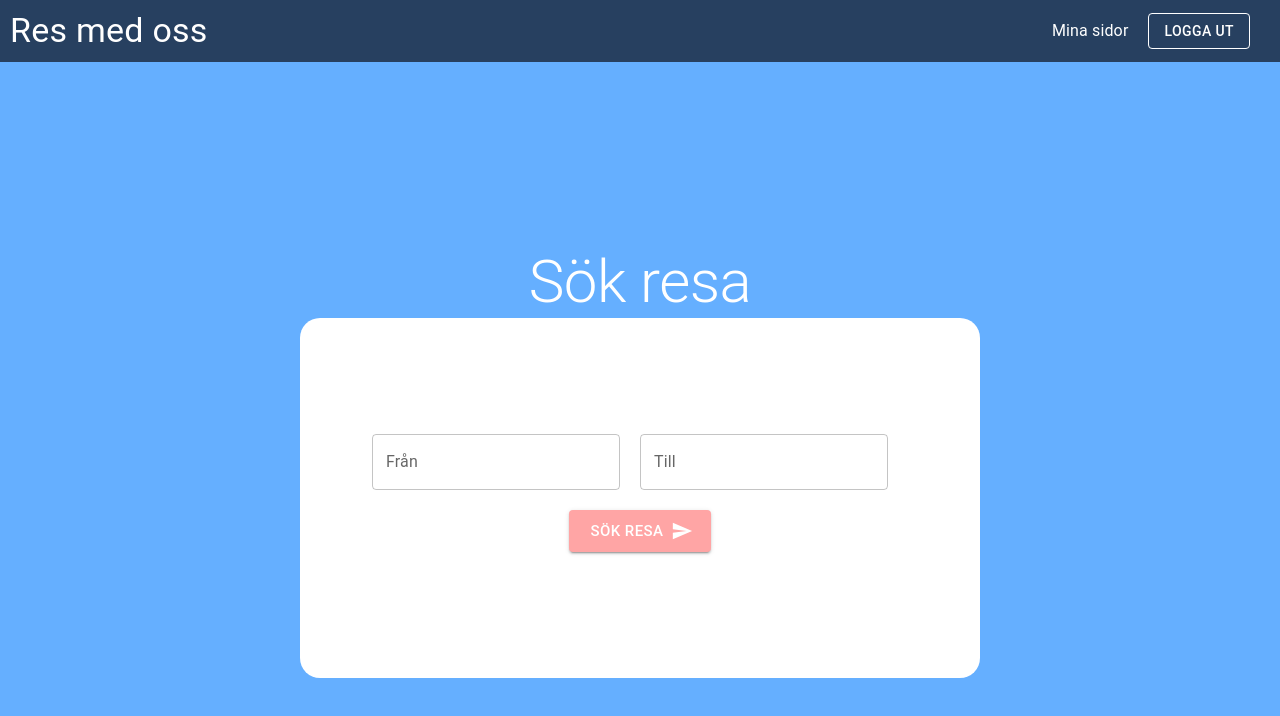
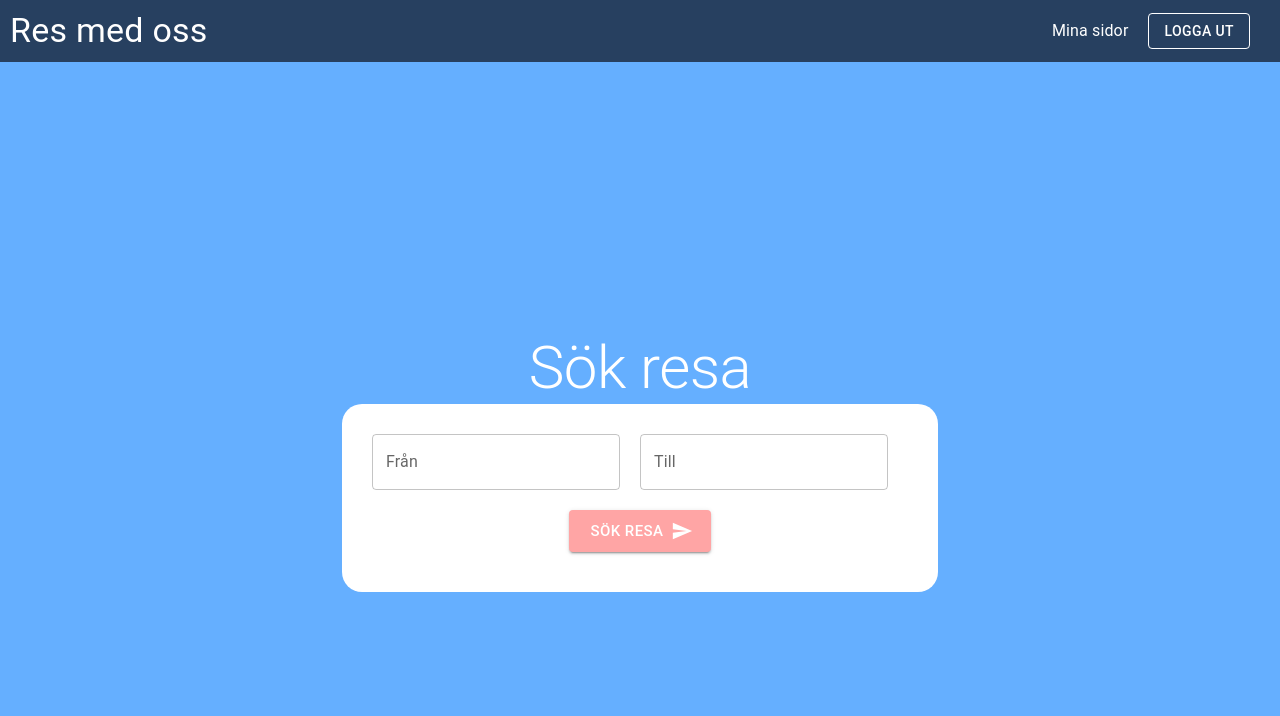
Before and after one commit to oscarolsson94/grupp8-travel-app, a React (Create React App) app in the folder client/: page / in a window 1280 px wide. Shown: the top 716 px of the page. Built offline with nearby package versions, Linux system fonts and the light colour scheme; sample sign-in values are in the browser's storage.

Commit message:
moving styling to css files

```diff
--- a/client/src/pages/Landing.jsx
+++ b/client/src/pages/Landing.jsx
@@ -11,6 +11,7 @@ import LocalizationProvider from "@mui/lab/LocalizationProvider";
 import AdapterDateFns from "@mui/lab/AdapterDateFns";
 import TimePicker from "@mui/lab/TimePicker";
 import DesktopDatePicker from "@mui/lab/DesktopDatePicker";
+import "../styles/generalStyles.css";
 
 const heroDivStyle = {
   display: "flex",
@@ -56,11 +57,11 @@ export const Landing = () => {
   if (!user.token) return <Redirect to="/login" />;
 
   return (
-    <div style={heroDivStyle}>
+    <div className="heroDivStyle">
       <Typography variant="h2" color="white">
         Sök resa
       </Typography>
-      <div style={containerStyle}>
+      <div className="containerStyle">
         <div
           style={{
             display: "flex",
--- a/client/src/pages/TripInfo.jsx
+++ b/client/src/pages/TripInfo.jsx
@@ -56,18 +56,18 @@ export const TripInfo = () => {
 
   useEffect(() => {
     const fetchData = async () => {
-      const response = await axios.get(
+      const { data } = await axios.get(
         `http://localhost:3001/api/planTrip/${id}`,
         {
           headers: { Authorization: `Bearer ${user.token}` },
         }
       );
 
-      setTrip(response.data);
+      setTrip(data);
     };
 
     fetchData();
-  }, []);
+  }, [id, user.token]);
 
   const handlePurchase = async () => {
     await axios.post(
@@ -86,7 +86,7 @@ export const TripInfo = () => {
         headers: { Authorization: `Bearer ${user.token}` },
       }
     );
-    /* history.push("/payment"); */
+    history.push("/payment");
   };
 
   const handleChange = (e) => {
--- /dev/null
+++ b/client/src/styles/generalStyles.css
@@ -0,0 +1,32 @@
+.heroDivStyle {
+  display: flex;
+  flex-direction: column;
+  justify-content: center;
+  align-items: center;
+  min-height: 100vh;
+  background-size: cover;
+  width: 100%;
+}
+
+.containerStyle {
+  display: flex;
+  flex-direction: column;
+  justify-content: center;
+  align-items: center;
+  background: white;
+  padding: 30px;
+  border-radius: 20px;
+}
+
+.tripItemStyle {
+  display: flex;
+  justify-content: center;
+  align-items: center;
+  background: #274060;
+  border: 1px solid grey;
+  border-radius: 10px;
+  padding: 2px;
+  margin-bottom: 2px;
+  color: white;
+  width: 100%;
+}
```
Also changed, not shown: client/src/components/Landing/TripItem.jsx (+3 -6 lines).
